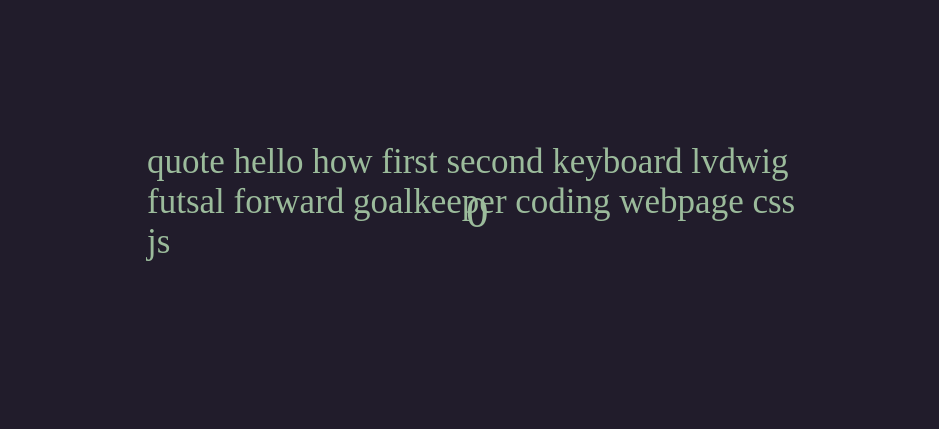
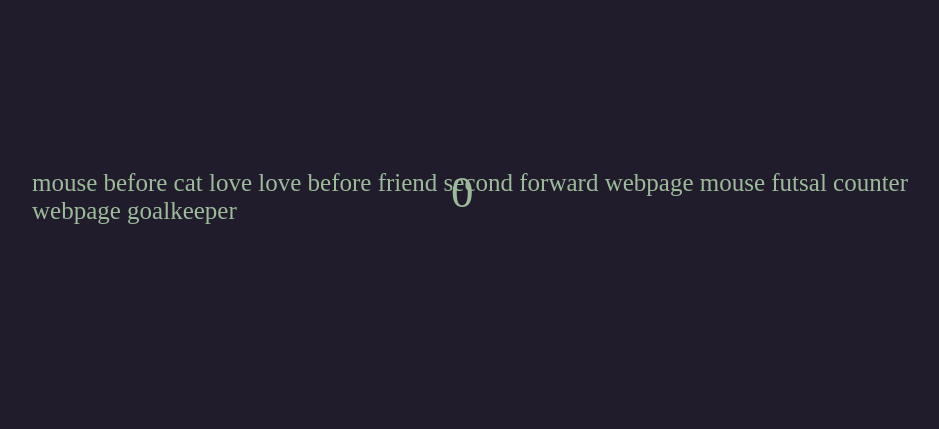
Before and after one commit to Lvdwig/TiTyping, a plain HTML site: page index.html in a window 1280 px wide. Shown: the part 124-553 px from the top of the page, without its empty margins (174-1113 px from the left). Drawn offline with Linux system fonts and the light colour scheme.

Commit message:
Only need to check the compare the input with the word that I have to type

```diff
--- a/css/styles.css
+++ b/css/styles.css
@@ -13,23 +13,23 @@ body {
 }
 
 .container {
-    width: 700px;
+    width: 900px;
     max-width: 90%;
     padding: 16px;
 }
 
 .timer {
     position: absolute;
-    top: 310px; left: 640px;
+    top: 290px; left: 625px;
     font-size: 45px;
     color: #9BBB9B;
 }
 
 #textToReply {
     margin-bottom: 16px;
-    margin-left: 15px;
-    font-size: 35px;
+    font-size: 25px;
     color: #9BBB9B;
+    width: 900px;
 }
 
 .inputWords {
@@ -41,8 +41,9 @@ body {
     height: 128px;
     margin: auto;
     resize: none;
-    padding: 8px 16px;
+    margin-top: 10px;
     font-size: 25px;
+    overflow: hidden;
     font-family: 'JetBrains Mono';
 }
 
--- a/index.html
+++ b/index.html
@@ -11,8 +11,8 @@
 <body>
     <div class="timer">0</div>
     <div class="container">
-        <div id="textToReply">quote</div>
-        <textarea id="inputW" class="inputWords" autofocus></textarea>
+        <div id="textToReply"></div>
+        <textarea id="inputW" class="inputWords" spellcheck="false" autofocus></textarea>
     </div>
 </body>
 </html>
--- a/js/main.js
+++ b/js/main.js
@@ -1,12 +1,45 @@
+// Define the random words, we pick the element where we have to type and where we put the words
 var randomWords = ["hello", "how", "first", "second", "keyboard", "lvdwig",
-"futsal", "forward", "goalkeeper", "coding", "webpage", "css", "js"]
+"futsal", "forward", "goalkeeper", "coding", "webpage", "css", "js",
+"town", "before", "after", "below", "under", "counter", "videogames",
+"mouse", "love", "cat", "dog", "friend", "brother", "family", "lights"]
 var wordstoType = document.getElementById('textToReply')
+var wordsTyped = document.getElementById("inputW")
 
+// Get random words from the randomWords array
 function getRandomWords() {
-    for (i = 0; i < randomWords.length; i++) {
-        wordstoType.innerHTML += " " + randomWords[i];
-        console.log(randomWords[i])
+    for (i = 0; i < 15; i++) {
+        var random = Math.floor(Math.random() * randomWords.length)
+        const word = randomWords[random]
+        wordstoType.innerHTML += " " + word;
     }
 }
 
+wordsTyped.addEventListener('input', () => {
+  const getSpan = wordstoType.querySelectorAll('span')
+  const getValue = wordsTyped.value.split('')
+
+  getSpan.forEach((characterSpan, index) => {
+    const character = getValue[index]
+    if (character == null) {
+      console.log("null")
+    }
+    else if (character === characterSpan.innerText) {
+      console.log("Correct")
+    } else {
+      console.log("Incorrect")
+    }
+  })
+})
+
+
+// When Tab is pressed, it empty the content of the textArea
+document.addEventListener("keyup", function(event) {
+    if (event.code === 'Tab') {
+        wordsTyped.value = ''
+        wordstoType.innerHTML = ''
+        getRandomWords()
+    }
+});
+
 getRandomWords()
```
